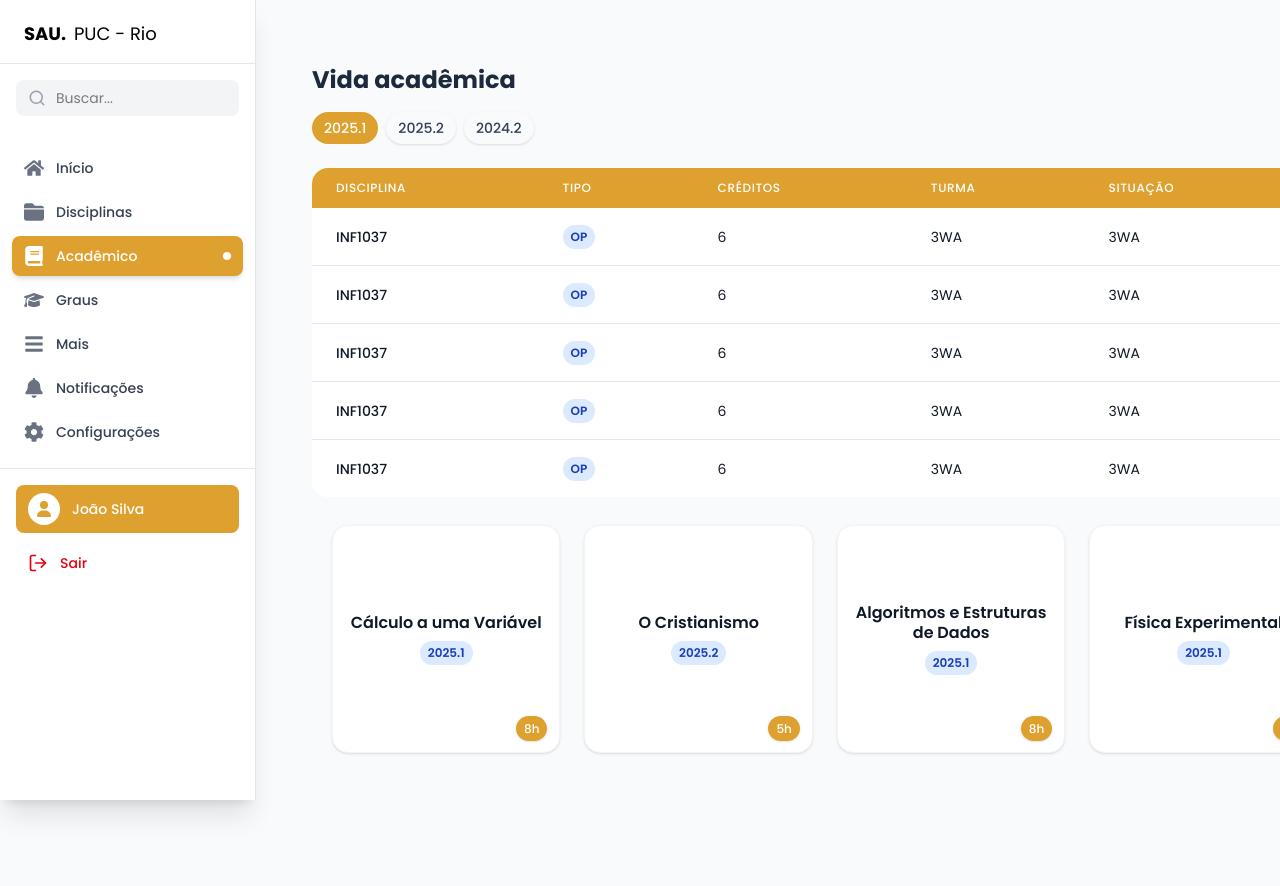
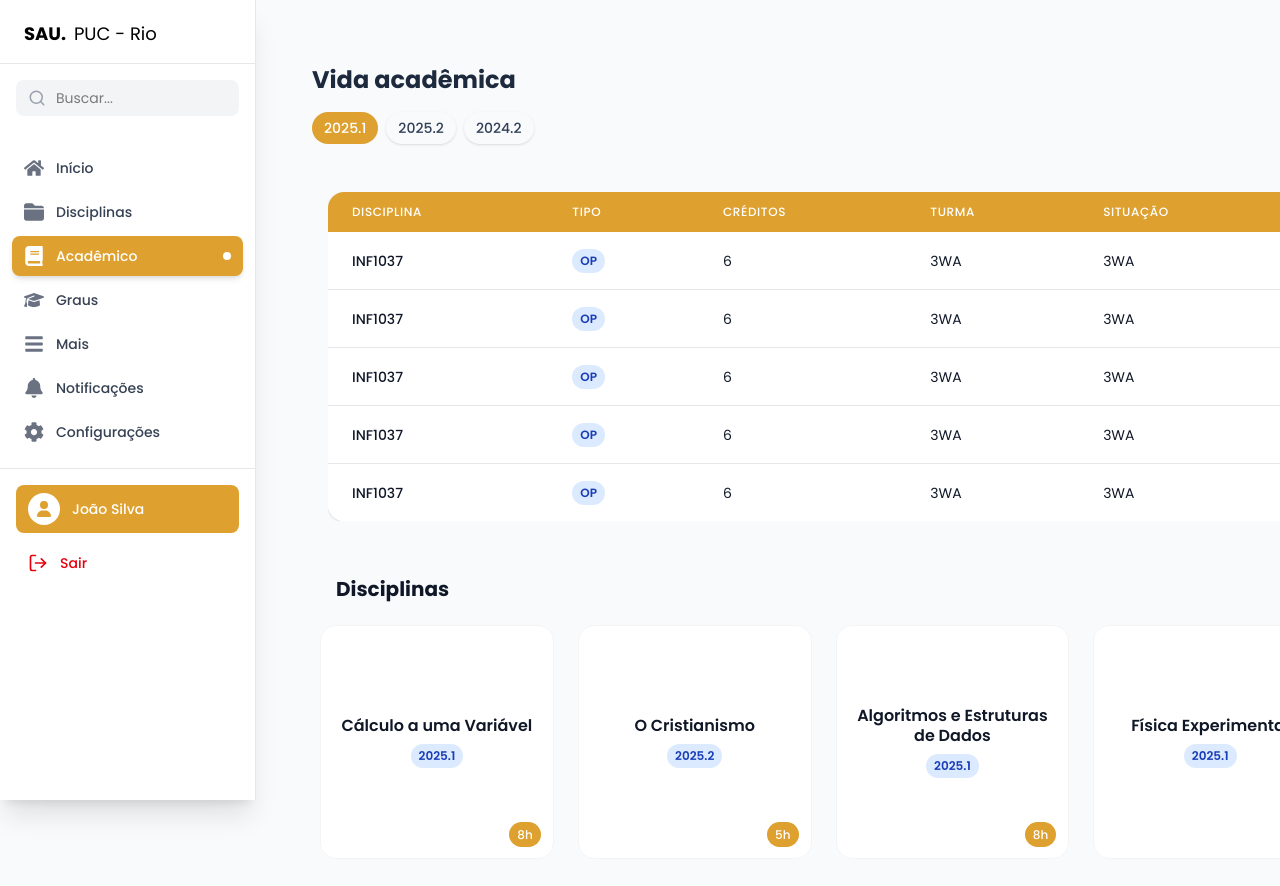
Before and after one commit to antoniovita/sau-puc-rio-2.0, a Next.js app: page /academic in a window 1280 px wide. Shown: the top 886 px of the page. Built offline with nearby package versions, Linux system fonts and the light colour scheme.

Commit message:
feat: disciplinas table e card adicionados

```diff
--- a/src/app/academic/page.tsx
+++ b/src/app/academic/page.tsx
@@ -1,7 +1,5 @@
 "use client"
-import DisciplinasCard from '@/components/DisciplinasCard';
-import DisciplinasTable from '@/components/DisciplinasTable';
-import { YearSelector } from '@/components/YearSelector';
+import { DisciplinasCard, DisciplinasTable, YearSelector, } from '@/components';
 import React, { useState } from 'react';
 
 
@@ -74,7 +72,7 @@ export default function Academic() {
 
       <DisciplinasTable disciplinas={disciplinasData} />
 
-      <div>
+      <div className=''>
        <DisciplinasCard />
       </div>
 
--- a/src/components/DisciplinasCard.tsx
+++ b/src/components/DisciplinasCard.tsx
@@ -2,7 +2,7 @@ import React from 'react';
 import { Swiper, SwiperSlide } from "swiper/react";
 import 'swiper/css';
 
-const DisciplinasCard = () => {
+export const DisciplinasCard = () => {
   const disciplinas = [
     {
       id: 1,
@@ -37,22 +37,34 @@ const DisciplinasCard = () => {
   ];
 
   return (
-    <div className="w-full max-w-xl mx-auto px-4 py-6 sm:max-w-[1300px] overflow-hidden">
+    <div className="w-full max-w-xl mx-auto py-6 sm:max-w-[1300px]">
+      {/* Header */}
+      <div className="flex items-center justify-between mb-4 px-6">
+        <h2 className="text-lg font-bold text-gray-900 sm:text-xl">
+          Disciplinas
+        </h2>
+        <button className="px-4 py-2 text-sm font-semibold text-blue-600 hover:text-blue-700 hover:bg-blue-50 rounded-lg transition-colors duration-200 sm:px-6 sm:py-2.5">
+          Ver mais
+        </button>
+      </div>
+
+      {/* Swiper */}
+      <div className="overflow-hidden px-2">
         <Swiper
           spaceBetween={16}
-        slidesPerView={3.5}
+          slidesPerView={3.2}
           modules={[]}
           breakpoints={{
             480: {
-            slidesPerView: 3.5,
+              slidesPerView: 3.2,
               spaceBetween: 16,
             },
             640: {
-            slidesPerView: 3.5,
+              slidesPerView: 4.5,
               spaceBetween: 20,
             },
             768: {
-            slidesPerView: 3.5,
+              slidesPerView: 4.5,
               spaceBetween: 20,
             },
             1024: {
@@ -64,8 +76,7 @@ const DisciplinasCard = () => {
         >
           {disciplinas.map((disciplina) => (
             <SwiperSlide key={disciplina.id}>
-            <div className="bg-white rounded-2xl shadow-sm border border-gray-100 p-4 aspect-square flex flex-col justify-between relative hover:shadow-md transition-all duration-300">
-
+              <div className="bg-white rounded-2xl border border-gray-100 p-4 aspect-square flex flex-col justify-between relative transition-all duration-300 cursor-pointer">
                 <div className="flex-1 flex flex-col justify-center text-center space-y-2">
                   <h3 className="text-gray-900 font-semibold text-sm leading-tight line-clamp-3 sm:text-base">
                     {disciplina.titulo}
@@ -76,9 +87,8 @@ const DisciplinasCard = () => {
                     </span>
                   </div>
                 </div>
-
                 <div className="absolute bottom-3 right-3">
-                <span className="bg-[#DEA02E] text-white px-2 py-1 rounded-full text-xs font-medium shadow-sm">
+                  <span className="bg-[#DEA02E] text-white px-2 py-1 rounded-full text-xs font-medium ">
                     {disciplina.cargaHoraria}
                   </span>
                 </div>
@@ -86,20 +96,7 @@ const DisciplinasCard = () => {
             </SwiperSlide>
           ))}
         </Swiper>
-
-      <style jsx global>{`
-        .disciplinas-swiper {
-          overflow: visible;
-          padding: 4px;
-        }
-
-        .line-clamp-3 {
-          display: -webkit-box;
-          -webkit-line-clamp: 3;
-          -webkit-box-orient: vertical;
-          overflow: hidden;
-        }
-      `}</style>
+      </div>
     </div>
   );
 };
--- a/src/components/DisciplinasTable.tsx
+++ b/src/components/DisciplinasTable.tsx
@@ -13,7 +13,7 @@ interface DisciplinasTableProps {
   disciplinas: Disciplina[];
 }
 
-const DisciplinasTable: React.FC<DisciplinasTableProps> = ({ disciplinas }) => {
+export const DisciplinasTable: React.FC<DisciplinasTableProps> = ({ disciplinas }) => {
   if (!disciplinas || disciplinas.length === 0) {
     return (
       <div className="text-center py-8 text-gray-500">
@@ -23,63 +23,11 @@ const DisciplinasTable: React.FC<DisciplinasTableProps> = ({ disciplinas }) => {
   }
 
   return (
-    <div className="w-full overflow-x-auto">
-
-      <table className="hidden md:table w-full bg-white rounded-2xl overflow-hidden">
-        <thead className="bg-[#DEA02E]">
-          <tr>
-            <th className="px-6 py-3 text-left text-xs font-medium text-white uppercase tracking-wider">
-              Disciplina
-            </th>
-            <th className="px-6 py-3 text-left text-xs font-medium text-white uppercase tracking-wider">
-              Tipo
-            </th>
-            <th className="px-6 py-3 text-left text-xs font-medium text-white uppercase tracking-wider">
-              Créditos
-            </th>
-            <th className="px-6 py-3 text-left text-xs font-medium text-white uppercase tracking-wider">
-              Turma
-            </th>
-            <th className="px-6 py-3 text-left text-xs font-medium text-white uppercase tracking-wider">
-              Situação
-            </th>
-            <th className="px-6 py-3 text-left text-xs font-medium text-white uppercase tracking-wider">
-              Grau
-            </th>
-          </tr>
-        </thead>
-        <tbody className="bg-white divide-y divide-gray-200">
-          {disciplinas.map((disciplina, index) => (
-            <tr key={index} className="hover:bg-gray-50 transition-colors">
-              <td className="px-6 py-4 whitespace-nowrap text-sm font-medium text-gray-900">
-                {disciplina.codigo}
-              </td>
-              <td className="px-6 py-4 whitespace-nowrap">
-                <span className="inline-flex px-2 py-1 text-xs font-semibold rounded-full bg-blue-100 text-blue-800">
-                  {disciplina.tipo}
-                </span>
-              </td>
-              <td className="px-6 py-4 whitespace-nowrap text-sm text-gray-900">
-                {disciplina.creditos}
-              </td>
-              <td className="px-6 py-4 whitespace-nowrap text-sm text-gray-900">
-                {disciplina.turma}
-              </td>
-              <td className="px-6 py-4 whitespace-nowrap text-sm text-gray-900">
-                {disciplina.situacao}
-              </td>
-              <td className="px-6 py-4 whitespace-nowrap text-sm font-semibold text-green-600">
-                {disciplina.grau}
-              </td>
-            </tr>
-          ))}
-        </tbody>
-      </table>
-
-      {/* Mobile Cards */}
-      <div className="md:hidden space-y-4">
+    <div className="w-full px-4 py-6 mx-auto max-w-xl md:max-w-3xl lg:max-w-5xl xl:max-w-[1300px]">
+      {/* Mobile Cards - Default */}
+      <div className="space-y-4 md:hidden">
         {disciplinas.map((disciplina, index) => (
-          <div key={index} className="bg-white rounded-2xl p-5">
+          <div key={index} className="bg-white rounded-2xl p-5 shadow-sm">
             <div className="flex justify-between items-start mb-3">
               <h3 className="text-lg font-semibold text-gray-900">
                 {disciplina.codigo}
@@ -91,25 +39,79 @@ const DisciplinasTable: React.FC<DisciplinasTableProps> = ({ disciplinas }) => {
 
             <div className="grid grid-cols-2 gap-3 text-sm">
               <div>
-                <span className="text-gray-500 block">Créditos</span>
+                <span className="text-gray-500 block mb-1">Créditos</span>
                 <span className="font-medium text-gray-900">{disciplina.creditos}</span>
               </div>
               <div>
-                <span className="text-gray-500 block">Turma</span>
+                <span className="text-gray-500 block mb-1">Turma</span>
                 <span className="font-medium text-gray-900">{disciplina.turma}</span>
               </div>
               <div>
-                <span className="text-gray-500 block">Situação</span>
+                <span className="text-gray-500 block mb-1">Situação</span>
                 <span className="font-medium text-gray-900">{disciplina.situacao}</span>
               </div>
               <div>
-                <span className="text-gray-500 block">Grau</span>
+                <span className="text-gray-500 block mb-1">Grau</span>
                 <span className="font-semibold text-green-600 text-lg">{disciplina.grau}</span>
               </div>
             </div>
           </div>
         ))}
       </div>
+
+      {/* Desktop Table - Hidden on mobile, shown on md+ */}
+      <div className="hidden md:block overflow-x-auto">
+        <table className="w-full bg-white rounded-2xl overflow-hidden shadow-sm">
+          <thead className="bg-[#DEA02E]">
+            <tr>
+              <th className="px-4 py-3 text-left text-xs font-medium text-white uppercase tracking-wider lg:px-6">
+                Disciplina
+              </th>
+              <th className="px-4 py-3 text-left text-xs font-medium text-white uppercase tracking-wider lg:px-6">
+                Tipo
+              </th>
+              <th className="px-4 py-3 text-left text-xs font-medium text-white uppercase tracking-wider lg:px-6">
+                Créditos
+              </th>
+              <th className="px-4 py-3 text-left text-xs font-medium text-white uppercase tracking-wider lg:px-6">
+                Turma
+              </th>
+              <th className="px-4 py-3 text-left text-xs font-medium text-white uppercase tracking-wider lg:px-6">
+                Situação
+              </th>
+              <th className="px-4 py-3 text-left text-xs font-medium text-white uppercase tracking-wider lg:px-6">
+                Grau
+              </th>
+            </tr>
+          </thead>
+          <tbody className="bg-white divide-y divide-gray-200">
+            {disciplinas.map((disciplina, index) => (
+              <tr key={index} className="hover:bg-gray-50 transition-colors">
+                <td className="px-4 py-4 whitespace-nowrap text-sm font-medium text-gray-900 lg:px-6">
+                  {disciplina.codigo}
+                </td>
+                <td className="px-4 py-4 whitespace-nowrap lg:px-6">
+                  <span className="inline-flex px-2 py-1 text-xs font-semibold rounded-full bg-blue-100 text-blue-800">
+                    {disciplina.tipo}
+                  </span>
+                </td>
+                <td className="px-4 py-4 whitespace-nowrap text-sm text-gray-900 lg:px-6">
+                  {disciplina.creditos}
+                </td>
+                <td className="px-4 py-4 whitespace-nowrap text-sm text-gray-900 lg:px-6">
+                  {disciplina.turma}
+                </td>
+                <td className="px-4 py-4 whitespace-nowrap text-sm text-gray-900 lg:px-6">
+                  {disciplina.situacao}
+                </td>
+                <td className="px-4 py-4 whitespace-nowrap text-sm font-semibold text-green-600 lg:px-6">
+                  {disciplina.grau}
+                </td>
+              </tr>
+            ))}
+          </tbody>
+        </table>
+      </div>
     </div>
   );
 };
--- a/src/components/index.ts
+++ b/src/components/index.ts
@@ -1,3 +1,4 @@
+//home screen
 export { DaySelector } from './DaySelector';
 export { ClassCard } from './ClassCard';
 export { EmptySchedule } from './EmptySchedule';
@@ -5,3 +6,8 @@ export { ScheduleList } from './ScheduleList';
 export { AttendanceRow } from './AttendanceRow'
 export { ProgressBar } from './ProgressBar';
 export { AttendanceControl } from './AttendanceControl';
+
+//academic screen
+export { DisciplinasCard } from './DisciplinasCard';
+export { YearSelector } from "./YearSelector";
+export { DisciplinasTable } from "./DisciplinasTable"
```
Lines whose indentation alone changed are shown as unchanged.
